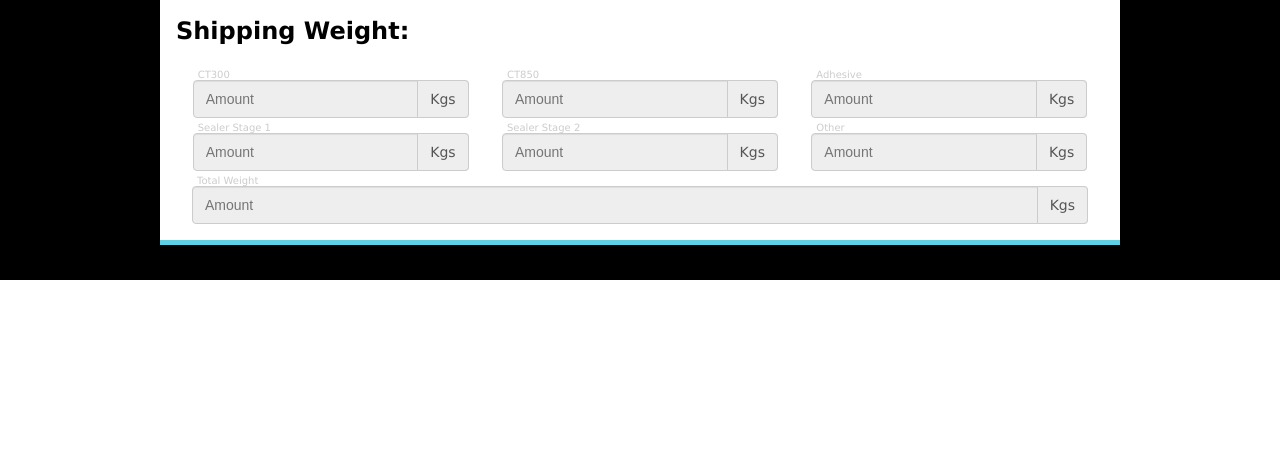
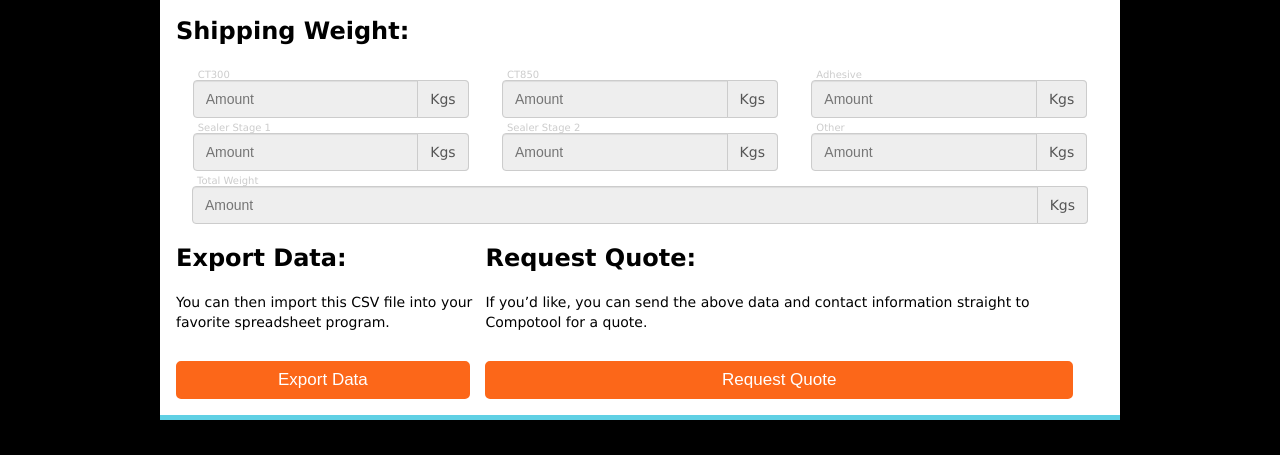
Before and after one commit to hamlim/Compotool-project, a PHP site: page / in a window 1280 px wide. Shown: the part 1031-1486 px from the top of the page. Before the commit the page ends 1311 px from the top, so only its background shows below. Run offline with PHP 8.4, Linux system fonts and the light colour scheme; some libraries are stand-ins or nearby versions.

Commit message:
footer 1

```diff
--- a/Dev/assets/css/prod/main.css
+++ b/Dev/assets/css/prod/main.css
@@ -276,6 +276,28 @@ input + label {
   border: solid 3px #FC6719;
 }
 
+.clearfix:after {
+  content: ".";
+  visibility: hidden;
+  display: block;
+  height: 0;
+  clear: both;
+}
+
+.one-of-three {
+  width: 33.33%;
+  float: left;
+}
+
+.two-of-three {
+  width: 66.66%;
+  float: right;
+}
+
+.full-btn {
+  width: 95%;
+}
+
 .alert {
   font-size: 15px;
   padding: 15px;
--- a/Dev/assets/css/src/main.scss
+++ b/Dev/assets/css/src/main.scss
@@ -82,6 +82,24 @@
     border: solid 3px $ct_orange;
 }
 
+.clearfix:after {
+    content: ".";
+    visibility: hidden;
+    display: block;
+    height: 0;
+    clear: both;
+}
+.one-of-three {
+    width: 33.33%;
+    float: left;
+}
+.two-of-three {
+    width: 66.66%;
+    float: right;
+}
+.full-btn {
+    width: 95%;
+}
 
 // Utility Classes
 
--- a/Dev/index.html
+++ b/Dev/index.html
@@ -238,6 +238,22 @@
                         </form>
                     </section>
                 </form>
+                <footer class="export_quote clearfix">
+                    <div class="one-of-three">
+                        <h2 class="section--title">Export Data:</h2>
+                        <p class="section--text-feature">
+                            You can then import this CSV file into your favorite spreadsheet program.
+                        </p>
+                        <button class="btn full-btn color--white bg--orange js--export">Export Data</button>
+                    </div>
+                    <div class="two-of-three">
+                        <h2 class="section--title">Request Quote:</h2>
+                        <p class="section--text-feature">
+                            If you’d like, you can send the above data and contact information straight to Compotool for a quote.
+                        </p>
+                        <button class="btn full-btn color--white bg--orange js--quote">Request Quote</button>
+                    </div>
+                </footer>
             </div>
         </main>
         <footer class="ptop2em footer color--white">
```
Also changed, not shown: 2 other files.
